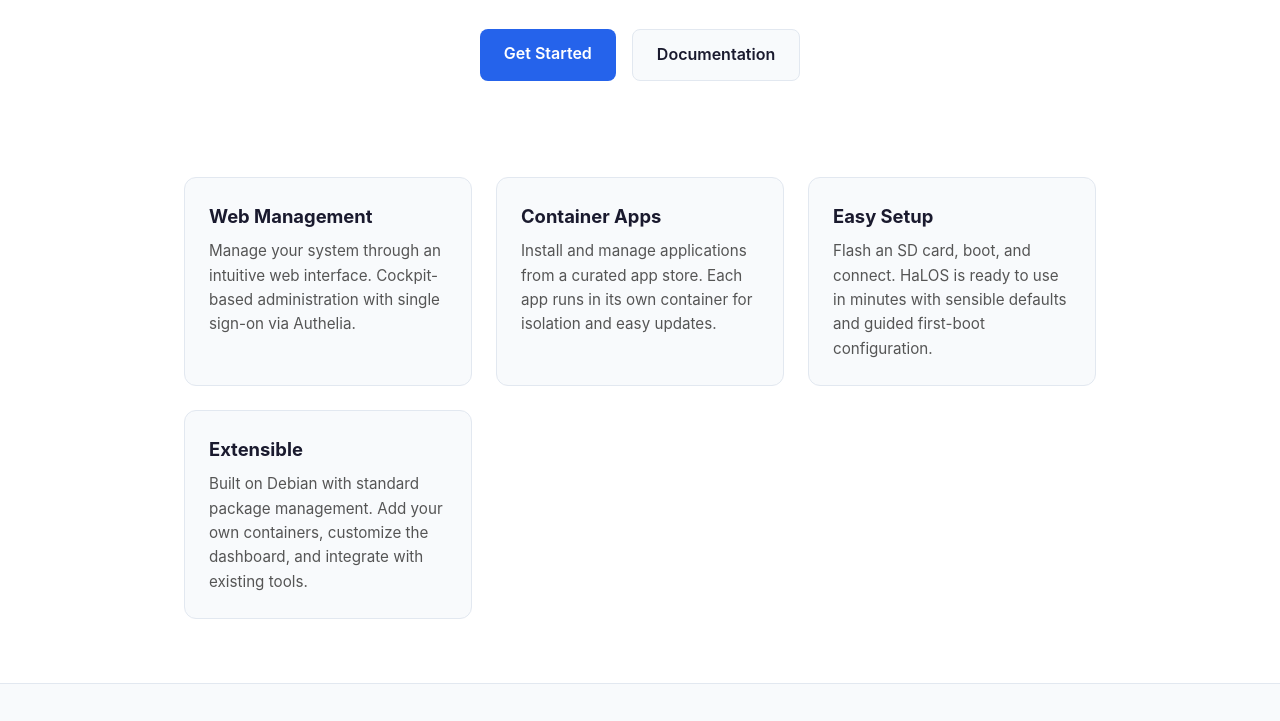
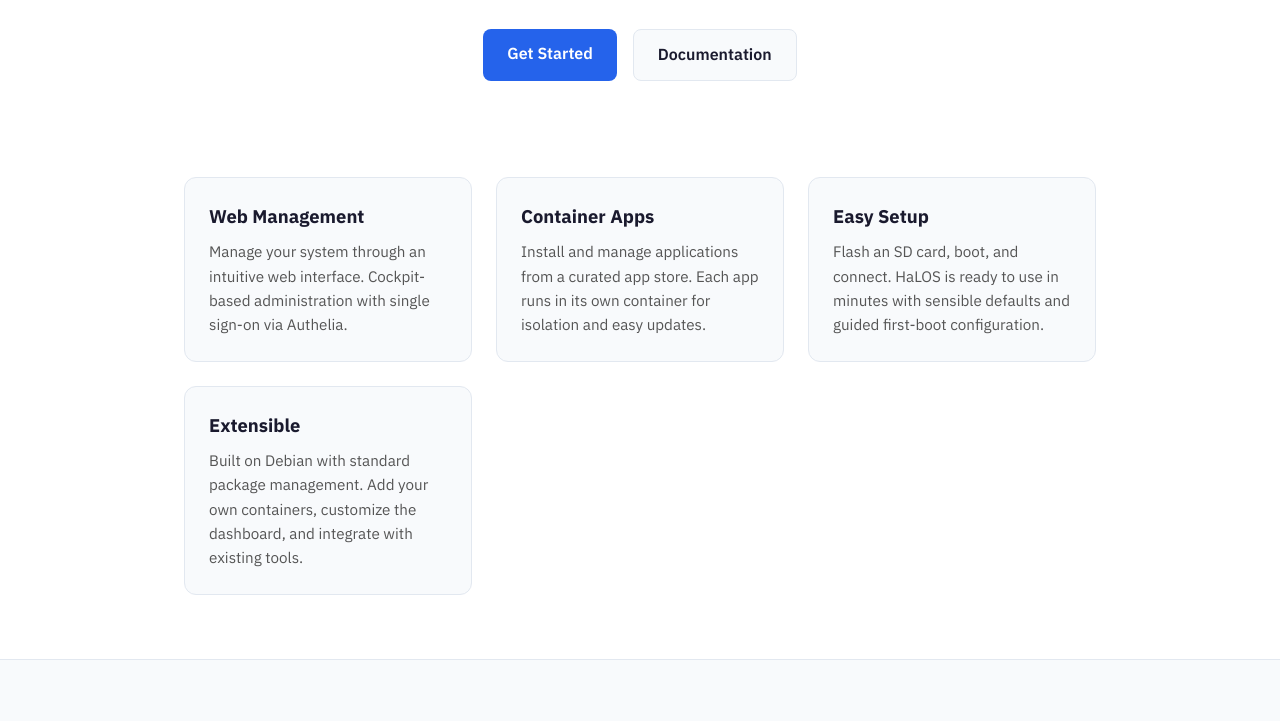
Before and after one commit to halos-org/halos.fi, a plain HTML site: page index.html in a window 1280 px wide. Shown: the part 440-1161 px from the top of the page. Drawn offline with Linux system fonts and the light colour scheme.

Commit message:
style: use IBM Plex fonts

```diff
--- a/index.html
+++ b/index.html
@@ -5,6 +5,9 @@
   <meta name="viewport" content="width=device-width, initial-scale=1.0">
   <title>HaLOS - Container-First OS for Raspberry Pi</title>
   <meta name="description" content="HaLOS is a container-first operating system for Raspberry Pi with web management, single sign-on, and a curated app store.">
+  <link rel="preconnect" href="https://fonts.googleapis.com">
+  <link rel="preconnect" href="https://fonts.gstatic.com" crossorigin>
+  <link rel="stylesheet" href="https://fonts.googleapis.com/css2?family=IBM+Plex+Sans:wght@400;500;600;700;800&family=IBM+Plex+Mono:wght@400;500&display=swap">
   <link rel="stylesheet" href="style.css">
   <link rel="icon" href="assets/favicon.svg" type="image/svg+xml">
 </head>
--- a/style.css
+++ b/style.css
@@ -29,7 +29,7 @@
 }
 
 body {
-  font-family: -apple-system, BlinkMacSystemFont, "Segoe UI", Roboto, Oxygen, Ubuntu, sans-serif;
+  font-family: "IBM Plex Sans", -apple-system, BlinkMacSystemFont, sans-serif;
   color: var(--color-text);
   background: var(--color-bg);
   line-height: 1.6;
```
